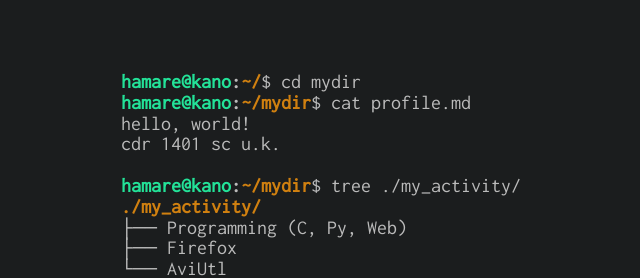
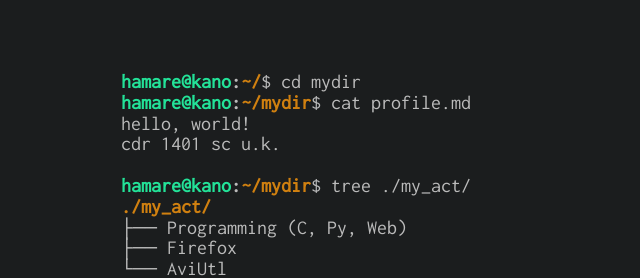
Before and after one commit to hamare1207/hamare1207.github.io, a plain HTML site: page index.html in a window 1280 px wide. Shown: the top 278 px of the page, 279-919 px from the left. Drawn offline with Linux system fonts and the light colour scheme.

Commit message:
Update index.html

```diff
--- a/index.html
+++ b/index.html
@@ -25,8 +25,8 @@
 			<span id="terminal">cat profile.md</span><br>
 			<span id="terminal">hello, world!<br>cdr 1401 sc u.k.<br><br></span>
 		<strong><span id="user">hamare@kano</span><span id="terminal">:</span><span id="dir">~/mydir</span></strong><span id="terminal">$</span>
-			<span id="terminal">tree ./my_activity/</span><br>
-			<strong><span id="dir">./my_activity/</span><br></strong>
+			<span id="terminal">tree ./my_act/</span><br>
+			<strong><span id="dir">./my_act/</span><br></strong>
 			<span id="terminal">├── Programming (C, Py, Web)</span><br>
 			<span id="terminal">├── Firefox</span><br>
 			<span id="terminal">└── AviUtl</span><br><br>
```
